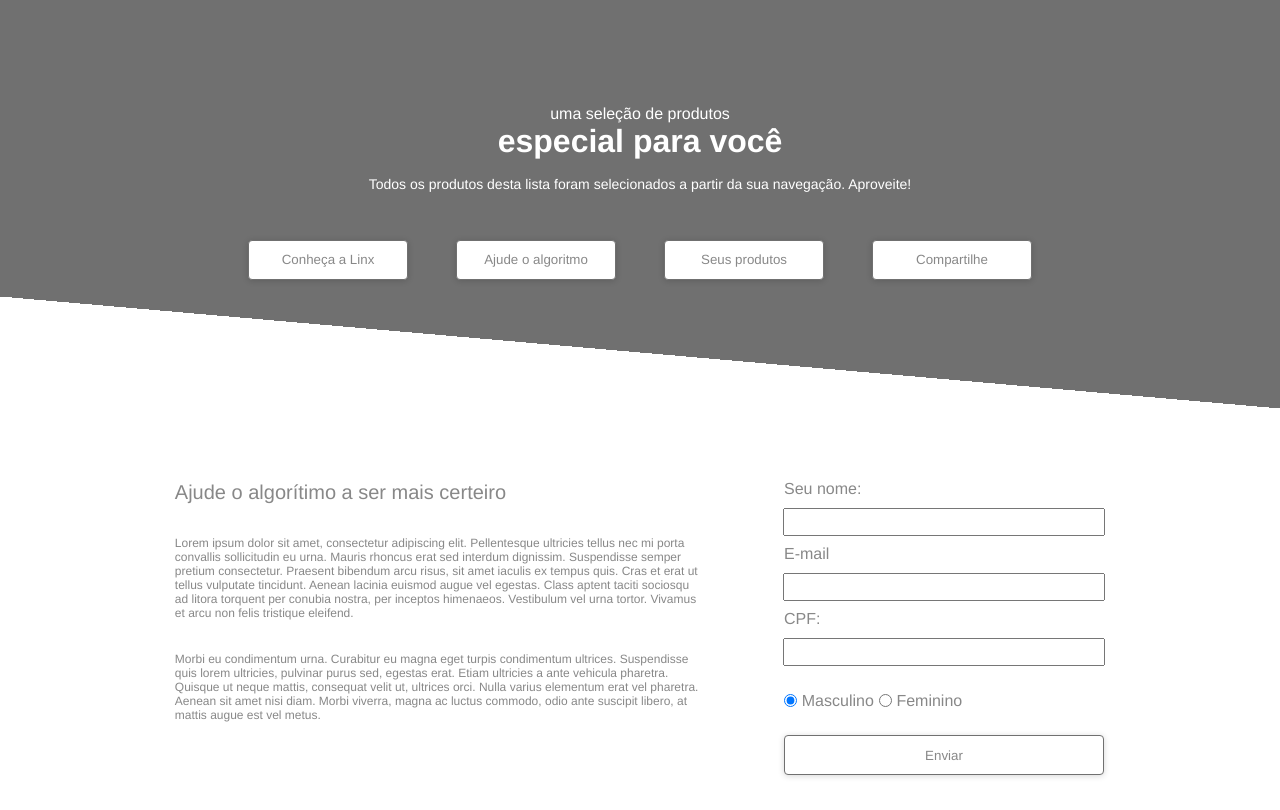
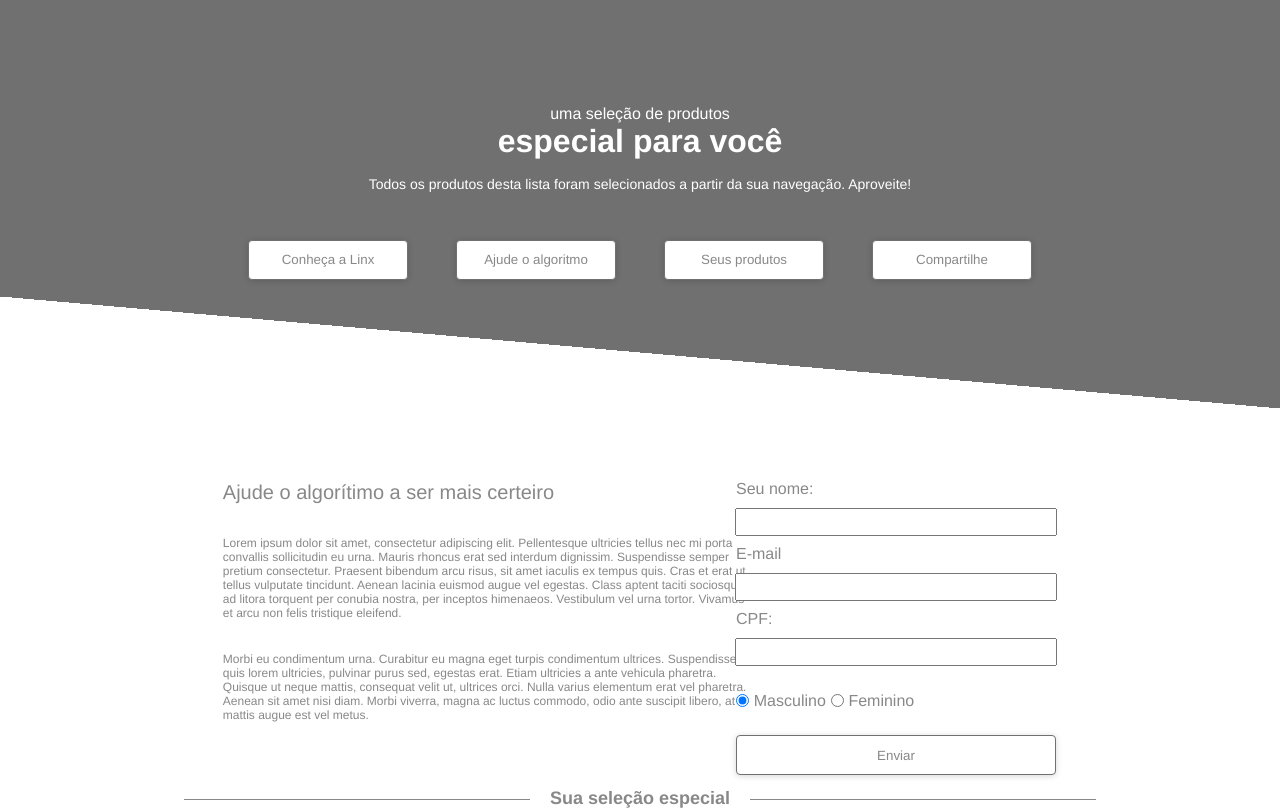
Before and after one commit to enricomartins018/mod5_mock_react, a React (Vite) app in the folder mod5_mock_react/: page / in a window 1280 px wide. Shown: the top 810 px of the page. Built offline with nearby package versions, Linux system fonts and the light colour scheme; no server answers.

Commit message:
feat: Redimensionando Section.

```diff
--- a/mod5_mock_react/src/components/Section/Section.module.css
+++ b/mod5_mock_react/src/components/Section/Section.module.css
@@ -3,8 +3,7 @@ section{
     flex-direction: row;
     justify-content: center;
     align-items: center;
-    gap: 11rem;
-    margin-bottom: 4rem;
+    gap: 5rem;
 }
 
 .infoSection{
```
